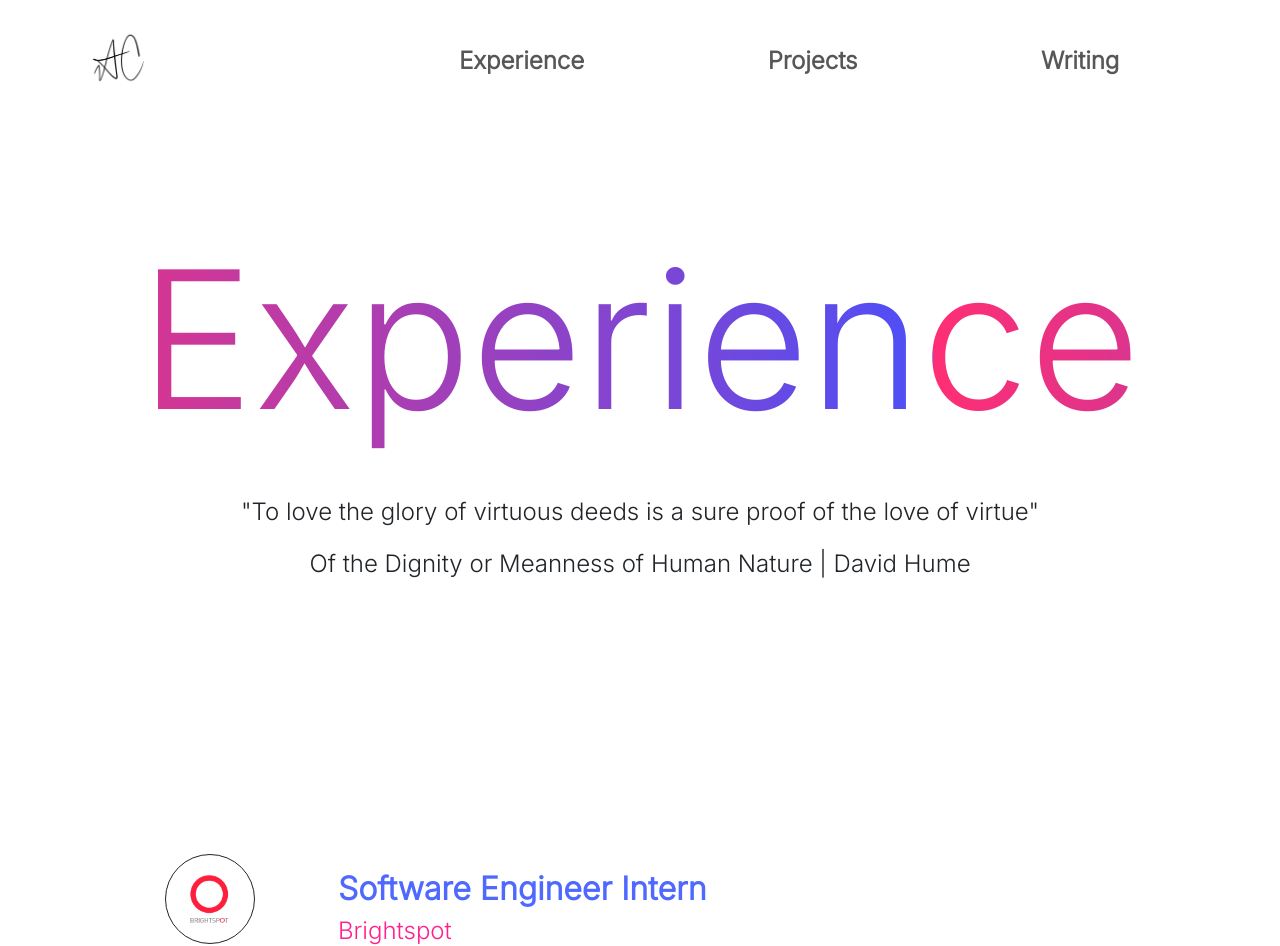
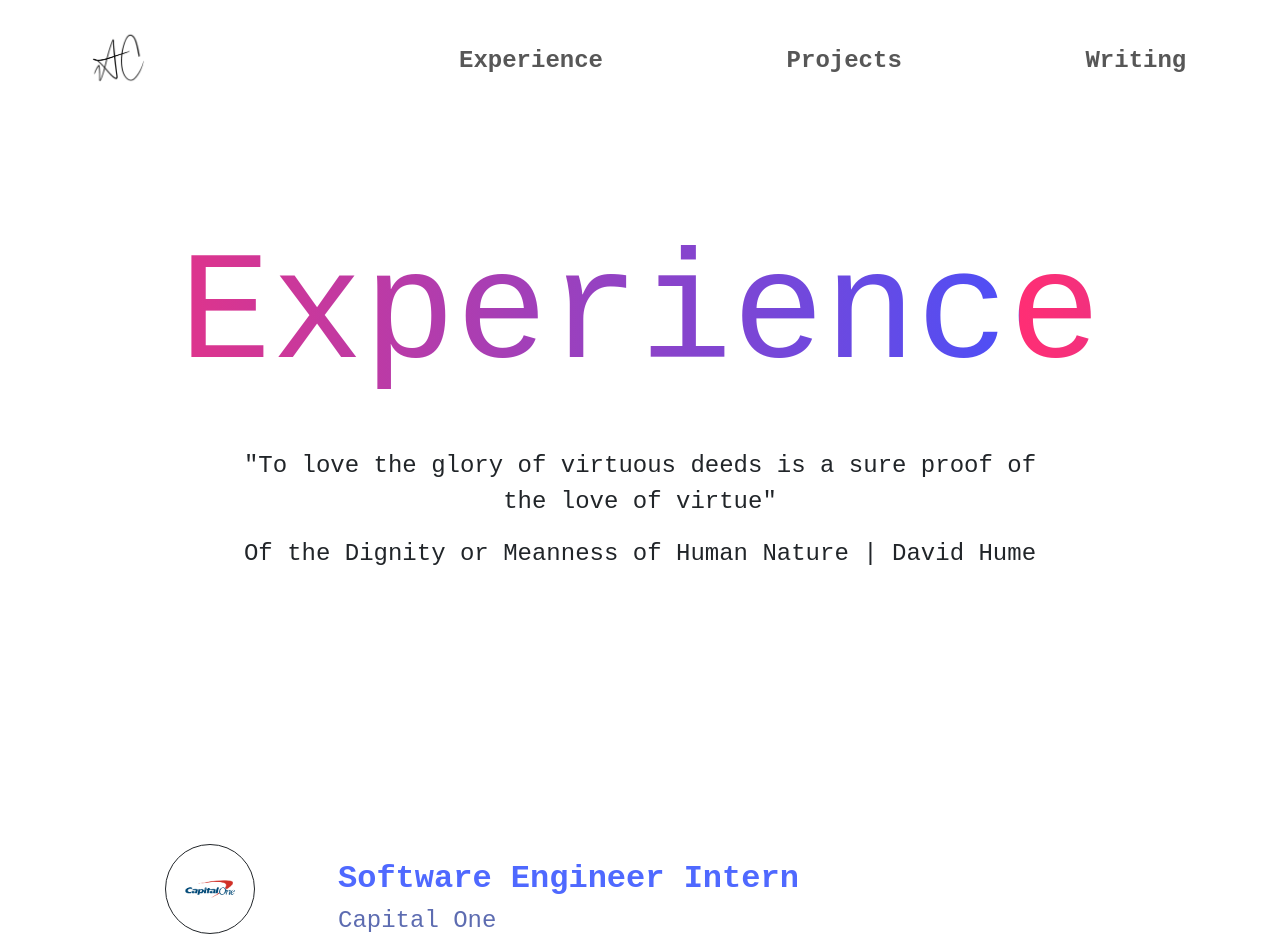
Before and after one commit to abchoi11/alexbchoiswe, a React (Create React App) app: page /experience in a window 1280 px wide. Shown: the top 946 px of the page. Built offline with nearby package versions, Linux system fonts and the light colour scheme; a web font is replaced by a local one.

Commit message:
added capital one experience

```diff
--- a/src/App.css
+++ b/src/App.css
@@ -1,5 +1,5 @@
 @import url("https://fonts.googleapis.com/css2?family=Inter:wght@300&family=Italiana&family=Nunito:wght@300&display=swap");
 
 .App {
-    font-family: "Inter";
+    font-family: monospace;
 }
--- a/src/components/Experience/Section/Section.module.css
+++ b/src/components/Experience/Section/Section.module.css
@@ -45,7 +45,7 @@
 }
 
 .company {
-    color:rgb(255, 31, 143);
+    color:rgb(93, 108, 177);
 }
 
 .right {
--- a/src/components/Header/Header.module.css
+++ b/src/components/Header/Header.module.css
@@ -13,7 +13,7 @@
 
 .heading {
     text-align: center;
-    font-size: 15vmax;
+    font-size: 12vmax;
     padding-top: 28vh;
     font-weight: 300;
     padding-bottom: 4vh;
--- a/src/pages/Experience.js
+++ b/src/pages/Experience.js
@@ -2,6 +2,7 @@ import React, { useEffect } from "react";
 import Section from "../components/Experience/Section/Section";
 import Header from "../components/Header/Header";
 import NavigationBar from "../components/Navbar/NavigtionBar";
+import capitalone from "../images/capitalone.png"
 import brightspot from "../images/brightspot.png";
 import brown from "../images/brown.png";
 import sciquel from "../images/sciquel.png";
@@ -25,10 +26,21 @@ function Experience(props) {
         author={"Of the Dignity or Meanness of Human Nature | David Hume"}
       />
       <Section
+        logo={capitalone}
+        title={"Software Engineer Intern"}
+        company={"Capital One"}
+        date={"May 2024 - August 2024"}
+        description={[
+          "Developed a full-stack application via a Jenkins pipeline that serves over 200 associates by consolidating project information into a single interface and reducing on-boarding efforts by 25\%",
+          "Created Node.js REST API with Postman and Insomnia API build tools to authenticate proper validation and permission handling that fetches, updates, and creates company data via AWS Aurora SQL Database",
+          "Developed dynamic micro-frontend using Vue and Vuex, incorporating real-time design changes, and  integrated it with the Node.js back-end API capable of handling high-volume of concurrent requests"
+        ]}
+      />
+      <Section
         logo={brightspot}
         title={"Software Engineer Intern"}
         company={"Brightspot"}
-        date={"May 2023 - Present"}
+        date={"May 2023 - August 2023"}
         description={[
           "Utilized Java framework and Docker to deliver client-facing CMS service for Brigham Young University networks",
           "Responded and resolved real time bug tickets for CMS that supports over 36,000 users on a daily basis across 900 sites",
@@ -38,7 +50,7 @@ function Experience(props) {
         logo={brown}
         title={"Undergraduate Teaching Assistant"}
         company={"Brown University"}
-        date={"January 2023 - May 2023"}
+        date={"January 2023 - January 2025"}
         description={[
           "Created lecture slides visualizing how the RANSAC algorithm bounds in multidimensional spaces and how it applies to image reconstruction",
           "Implemented a RANSAC algorithm visualizer to allow 150+ students to be able to monitor their camera geometry estimation of the fundamental matrix",
```
Also changed, not shown: src/images/capitalone.png (added).
